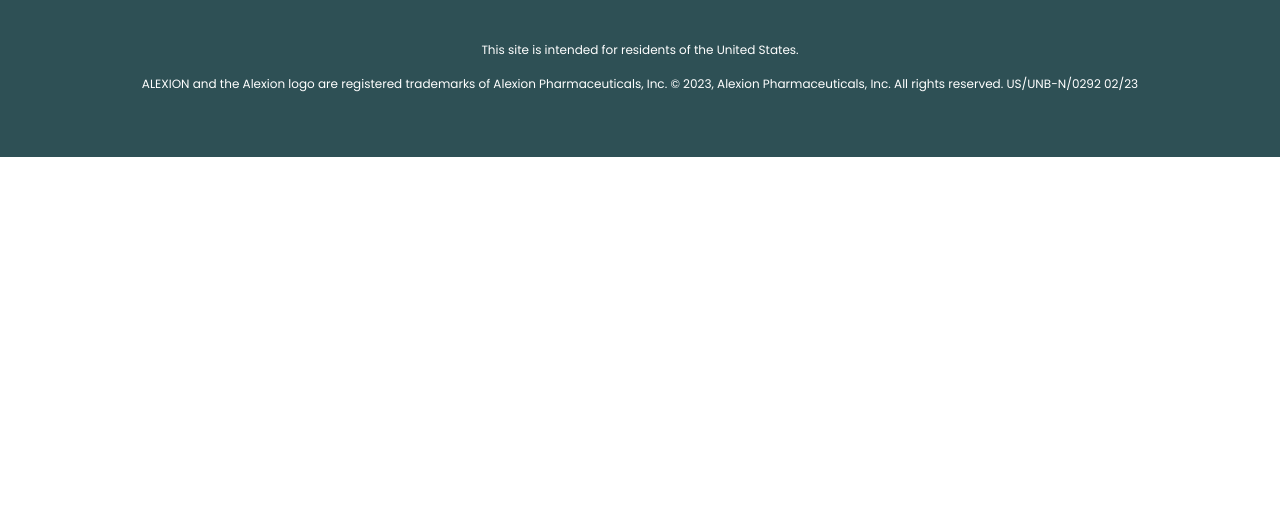
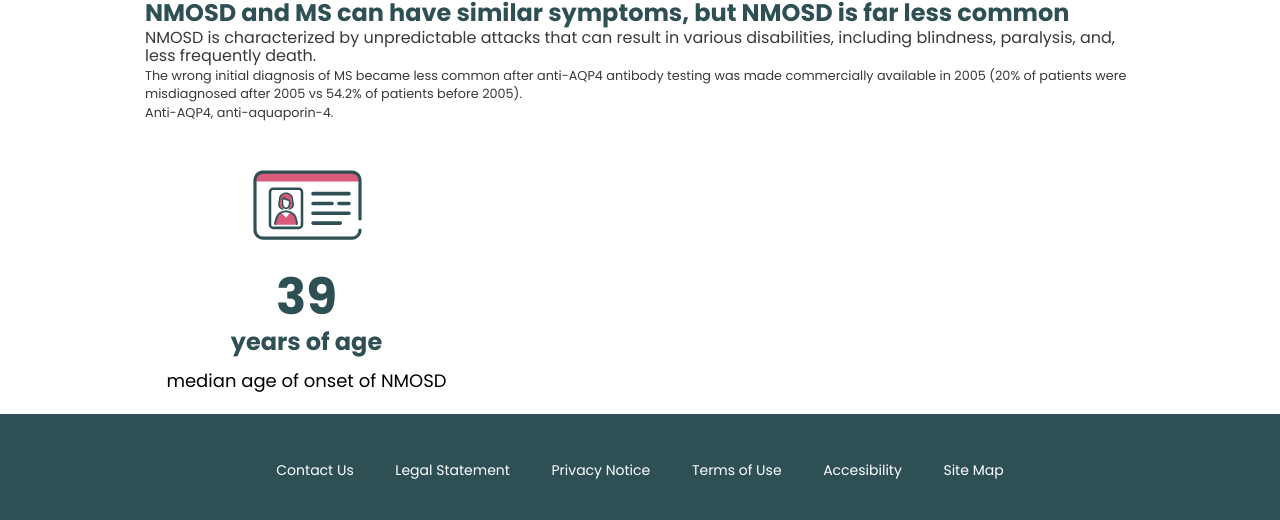
Before and after one commit to HackMort/Patient, a website built with Parcel: page src/understanding-nmosd/nmosd-vs-ms.html in a window 1280 px wide. Shown: the part 689-1209 px from the top of the page. Before the commit the page ends 846 px from the top, so only its background shows below. Built offline with nearby package versions, Linux system fonts and the light colour scheme; a script that the page names is missing.

Commit message:
Initial content for NMOSD vs MS Page

```diff
--- a/src/styles/style.scss
+++ b/src/styles/style.scss
@@ -352,3 +352,14 @@
 // CTA Section
 
 // ========================== HOME PAGE =====================================
+
+
+// ========================== NMOSD vs MS PAGE =====================================
+
+.nmosd__vs_ms {
+  .section-wrapper {
+    max-width: 990px;
+  }
+}
+
+// ========================== NMOSD vs MS PAGE =====================================
--- a/src/understanding-nmosd/nmosd-vs-ms.html
+++ b/src/understanding-nmosd/nmosd-vs-ms.html
@@ -131,7 +131,47 @@
             </div>
           </div>
         </div>
+        <div class="hero-waves hero-waves--primary"></div>
       </section>
+
+      <!-- Intro -->
+      <section class="nmosd__vs_ms intro">
+        <div class="section-wrapper">
+          <div class="nmosd__vs_ms_intro_content">
+            <h3 class="nmosd__vs_ms_intro_content--title">NMOSD and MS can have similar symptoms, but NMOSD is far less
+              common</h3>
+            <p>NMOSD is characterized by unpredictable attacks that
+              can result in various disabilities, including blindness, paralysis, and, less frequently death.</p>
+            <p><small>The wrong initial diagnosis of MS became less common after anti-AQP4 antibody testing was made
+                commercially available in 2005 (20% of patients were misdiagnosed after 2005 vs 54.2% of patients before
+                2005).</small></p>
+            <p><small>Anti-AQP4, anti-aquaporin-4.</small></p>
+          </div>
+          <div class="card__icons">
+            <div class="card__icons_column">
+              <div class="icon-card">
+                <div class="icon-card__icon">
+                  <img src="/assets/icons/id-card.svg" alt="Info icon">
+                </div>
+                <div class="icon-card__content">
+                  <p class="icon-card__amount">
+                    39
+                  </p>
+                  <p class="icon-card__title">
+                    years of age
+                  </p>
+                  <p class="paragraph paragraph--center">
+                    median age of onset of NMOSD
+                  </p>
+                </div>
+              </div>
+            </div>
+            <div class="card__icons_column"></div>
+          </div>
+        </div>
+
+      </section>
+
     </main>
 
 
```
